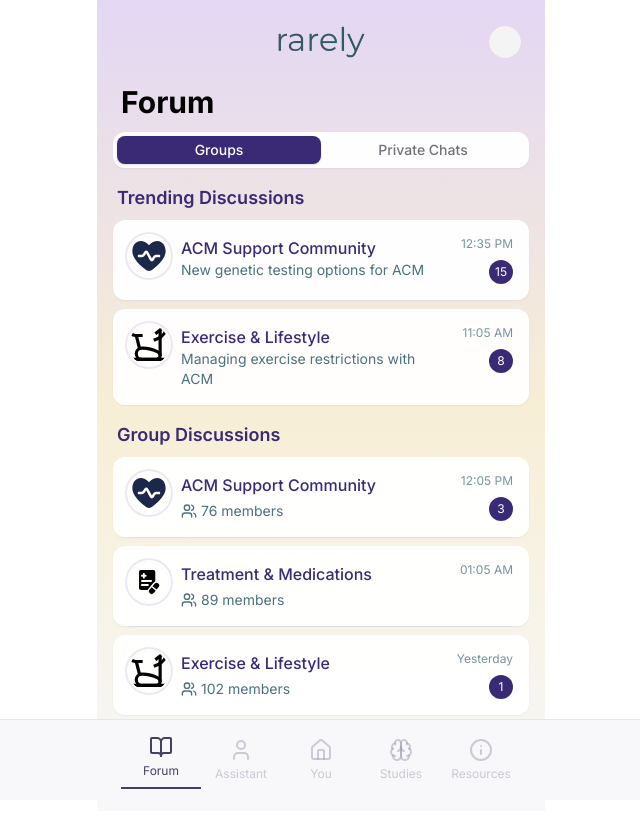
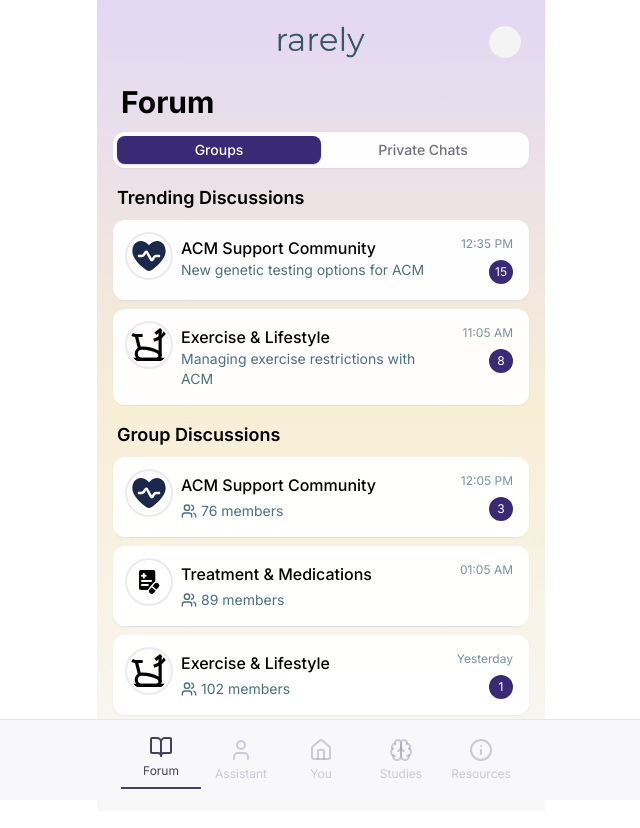
Before and after one commit to paulburkhardt/Rarely, a Next.js app: page /forum in a window 1280 px wide. Shown: the top 828 px of the page, without its empty margins (319-959 px from the left). Built offline with nearby package versions, Linux system fonts and the light colour scheme.

Commit message:
font and styling

```diff
--- a/app/forum/page.tsx
+++ b/app/forum/page.tsx
@@ -114,7 +114,7 @@ function ForumContent() {
           <TabsContent value="groups" className="space-y-4">
             {/* Trending Discussions */}
             <div className="space-y-2">
-              <h2 className="text-lg font-semibold text-[#3a2a76] px-1">Trending Discussions</h2>
+              <h2 className="text-lg font-semibold text-black px-1">Trending Discussions</h2>
               {mockDiscussions.map((discussion, index) => (
                 <div key={discussion.id}>
                   <Link href={`/forum/chat/discussion${discussion.id}`}>
@@ -127,7 +127,7 @@ function ForumContent() {
                           </AvatarFallback>
                         </Avatar>
                         <div className="flex-1">
-                          <h3 className="font-medium text-[#3a2a76]">{discussion.group.name}</h3>
+                          <h3 className="font-medium text-black">{discussion.group.name}</h3>
                           <p className="text-sm text-[#1E4D57]/80">{discussion.title}</p>
                         </div>
                         <div className="flex flex-col items-end gap-2">
@@ -148,7 +148,7 @@ function ForumContent() {
 
             {/* Group Discussions */}
             <div className="space-y-2">
-              <h2 className="text-lg font-semibold text-[#3a2a76] px-1">Group Discussions</h2>
+              <h2 className="text-lg font-semibold text-black px-1">Group Discussions</h2>
               {mockGroups.map((group, index) => (
                 <div key={group.id}>
                   <Link href={`/forum/chat/${group.id}`}>
@@ -161,7 +161,7 @@ function ForumContent() {
                           </AvatarFallback>
                         </Avatar>
                         <div className="flex-1">
-                          <h3 className="font-medium text-[#3a2a76]">{group.name}</h3>
+                          <h3 className="font-medium text-black">{group.name}</h3>
                           <div className="flex items-center gap-2 mt-1 text-sm text-[#1E4D57]/80">
                             <div className="flex items-center">
                               <Users className="w-4 h-4 mr-1" />
@@ -199,7 +199,7 @@ function ForumContent() {
                         </AvatarFallback>
                       </Avatar>
                       <div className="flex-1">
-                        <h3 className="font-medium text-[#3a2a76]">{chat.userName}</h3>
+                        <h3 className="font-medium text-black">{chat.userName}</h3>
                         <p className="text-sm text-[#1E4D57]/80 truncate mt-1">{chat.lastMessage}</p>
                       </div>
                       <div className="flex flex-col items-end gap-2">
--- a/app/globals.css
+++ b/app/globals.css
@@ -3,7 +3,7 @@
 @tailwind utilities;
 
 body {
-  font-family: Arial, Helvetica, sans-serif;
+  /* font-family: sans-serif; */
 }
 
 @layer utilities {
--- a/app/layout.tsx
+++ b/app/layout.tsx
@@ -1,9 +1,17 @@
 import "@/styles/globals.css"
-import { Inter } from 'next/font/google'
+import { UserProvider } from "@/contexts/UserContext"
 import { BottomNav } from "@/components/bottom-nav"
-import { UserProvider } from "@/contexts/UserContext"
+import { Inter, Outfit } from 'next/font/google'
 
-const inter = Inter({ subsets: ["latin"] })
+const inter = Inter({
+  subsets: ['latin'],
+  variable: '--font-inter',
+})
+
+const outfit = Outfit({
+  subsets: ['latin'],
+  variable: '--font-outfit',
+})
 
 export const metadata = {
   title: "Rarely - Health Tracking App",
@@ -16,8 +24,8 @@ export default function RootLayout({
   children: React.ReactNode
 }) {
   return (
-    <html lang="en">
-      <body className={`${inter.className} bg-white`}>
+    <html lang="en" className={`${inter.variable} ${outfit.variable}`}>
+      <body className="bg-white font-sans">
         <UserProvider>
           <div className="max-w-md mx-auto min-h-screen pb-20">
             {children}
--- a/app/studies/page.tsx
+++ b/app/studies/page.tsx
@@ -96,7 +96,7 @@ function StudiesContent() {
                 <CardContent className="p-4">
                   <div className="relative mb-3">
                     <div className="flex flex-col">
-                      <h2 className="text-xl font-semibold text-[#3a2a76]">
+                      <h2 className="text-xl font-semibold text-black">
                         {study.title}
                       </h2>
                       {study.id === '1' && (
@@ -106,12 +106,6 @@ function StudiesContent() {
                         </span>
                       )}
                     </div>
-                    <Badge
-                      variant="secondary"
-                      className="absolute top-0 right-0 bg-[#E3D7F4] text-[#3a2a76] font-medium"
-                    >
-                      {study.availableSpots} spots left
-                    </Badge>
                   </div>
 
                   <p className="text-gray-600 text-sm mb-4 line-clamp-2">
@@ -135,18 +129,22 @@ function StudiesContent() {
                     </div>
                   </div>
 
+                  <div className="relative">
                     {study.hasApplied ? (
                       <div className="w-full bg-emerald-100 text-emerald-700 px-4 py-2 rounded-lg text-center font-medium">
                         Application Submitted
                       </div>
                     ) : (
+                      <>
                         <Button
                           onClick={() => handleApply(study.id)}
                           className="w-full bg-[#3a2a76] hover:bg-[#a680db] text-white transition-colors"
                         >
                           Apply Now
                         </Button>
+                      </>
                     )}
+                  </div>
                 </CardContent>
               </Card>
             ))}
@@ -157,7 +155,7 @@ function StudiesContent() {
               <Card key={study.id} className="bg-white/95 shadow-sm backdrop-blur-sm rounded-xl overflow-hidden">
                 <CardContent className="p-4">
                   <div className="flex justify-between items-center mb-3">
-                    <h2 className="text-xl font-semibold text-[#3a2a76]">
+                    <h2 className="text-xl font-semibold text-black">
                       {study.title}
                     </h2>
                     <Badge
--- a/components/Dashboard.tsx
+++ b/components/Dashboard.tsx
@@ -283,7 +283,7 @@ export default function Dashboard() {
 
         {/* Centered Greeting */}
         <div className="text-center mb-6">
-          <h1 className="text-3xl font-bold text-black">Hello {userData.name}.</h1>
+          <h1 className="text-2xl font-semibold text-black">Hello {userData.name}.</h1>
         </div>
       </div>
 
@@ -299,7 +299,7 @@ export default function Dashboard() {
                   <div className="w-8 h-8 rounded-full bg-[#3a2a76]/10 flex items-center justify-center">
                     <Activity className="w-5 h-5 text-[#3a2a76]" />
                   </div>
-                  <span className="font-semibold text-lg">State of Mind</span>
+                  <span className="font-semibold text-base">State of Mind</span>
                 </div>
                 <span className="text-sm text-gray-400">
                   {new Date().toLocaleTimeString('en-US', {
@@ -350,7 +350,7 @@ export default function Dashboard() {
                   <span className="text-xs text-gray-400">Today</span>
                 </div>
                 <div>
-                  <h3 className="text-2xl font-semibold">
+                  <h3 className="text-xl font-semibold">
                     {symptoms.filter(s => s.selected).length}
                   </h3>
                   <p className="text-xs text-gray-500">Symptoms</p>
@@ -530,7 +530,7 @@ export default function Dashboard() {
 
         {/* Upcoming */}
         <div className="space-y-4">
-          <h2 className="text-lg font-semibold px-1">Upcoming</h2>
+          <h2 className="text-base font-semibold px-1">Upcoming</h2>
 
           {/* Next Appointment */}
           <Card className="bg-white/95 shadow-sm backdrop-blur-sm rounded-xl">
@@ -579,7 +579,7 @@ export default function Dashboard() {
 
         {/* Community Section */}
         <div className="space-y-4">
-          <h2 className="text-lg font-semibold px-1">Community</h2>
+          <h2 className="text-base font-semibold px-1">Community</h2>
 
           {/* Trending Discussion */}
           <Card className="bg-white/95 shadow-sm backdrop-blur-sm rounded-xl">
@@ -604,7 +604,7 @@ export default function Dashboard() {
             <CardContent className="p-4">
               <div className="grid grid-cols-3 gap-4 text-center">
                 <div>
-                  <div className="text-xl font-semibold">137</div>
+                  <div className="text-lg font-semibold">137</div>
                   <div className="text-xs text-gray-500">Active Users</div>
                 </div>
                 <div>
@@ -626,7 +626,7 @@ export default function Dashboard() {
         <div className="flex justify-around items-center py-2">
           <Link href="/" className="flex flex-col items-center p-2">
             <Heart className="w-6 h-6 text-[#3a2a76]" />
-            <span className="text-xs text-[#3a2a76] font-medium">Summary</span>
+            <span className="text-xs font-medium">Summary</span>
           </Link>
           <Link href="/sharing" className="flex flex-col items-center p-2">
             <User className="w-6 h-6 text-gray-400" />
@@ -645,7 +645,7 @@ export default function Dashboard() {
       }}>
         <DialogContent className="max-w-md mx-auto max-h-[90vh] flex flex-col bg-gradient-to-b from-white to-gray-50/80 backdrop-blur-sm">
           <DialogHeader className="flex-shrink-0">
-            <DialogTitle className="text-2xl font-semibold text-center">
+            <DialogTitle className="text-xl font-semibold text-center">
               {getStepTitle(currentStep)}
             </DialogTitle>
           </DialogHeader>
--- a/styles/globals.css
+++ b/styles/globals.css
@@ -3,7 +3,7 @@
 @tailwind utilities;
 
 body {
-  font-family: Arial, Helvetica, sans-serif;
+  /* font-family: Montserrat; */
 }
 
 @layer utilities {
--- a/tailwind.config.ts
+++ b/tailwind.config.ts
@@ -55,7 +55,11 @@ const config: Config = {
   			lg: 'var(--radius)',
   			md: 'calc(var(--radius) - 2px)',
   			sm: 'calc(var(--radius) - 4px)'
-  		}
+  		},
+  		fontFamily: {
+  			sans: ['var(--font-inter)', 'system-ui', '-apple-system', 'BlinkMacSystemFont', 'Segoe UI', 'Roboto', 'sans-serif'],
+  			display: ['var(--font-outfit)', 'var(--font-inter)', 'system-ui', 'sans-serif']
+  		},
   	}
   },
   plugins: [require("tailwindcss-animate"), require("@tailwindcss/typography")],
```
Lines whose indentation alone changed are shown as unchanged.
